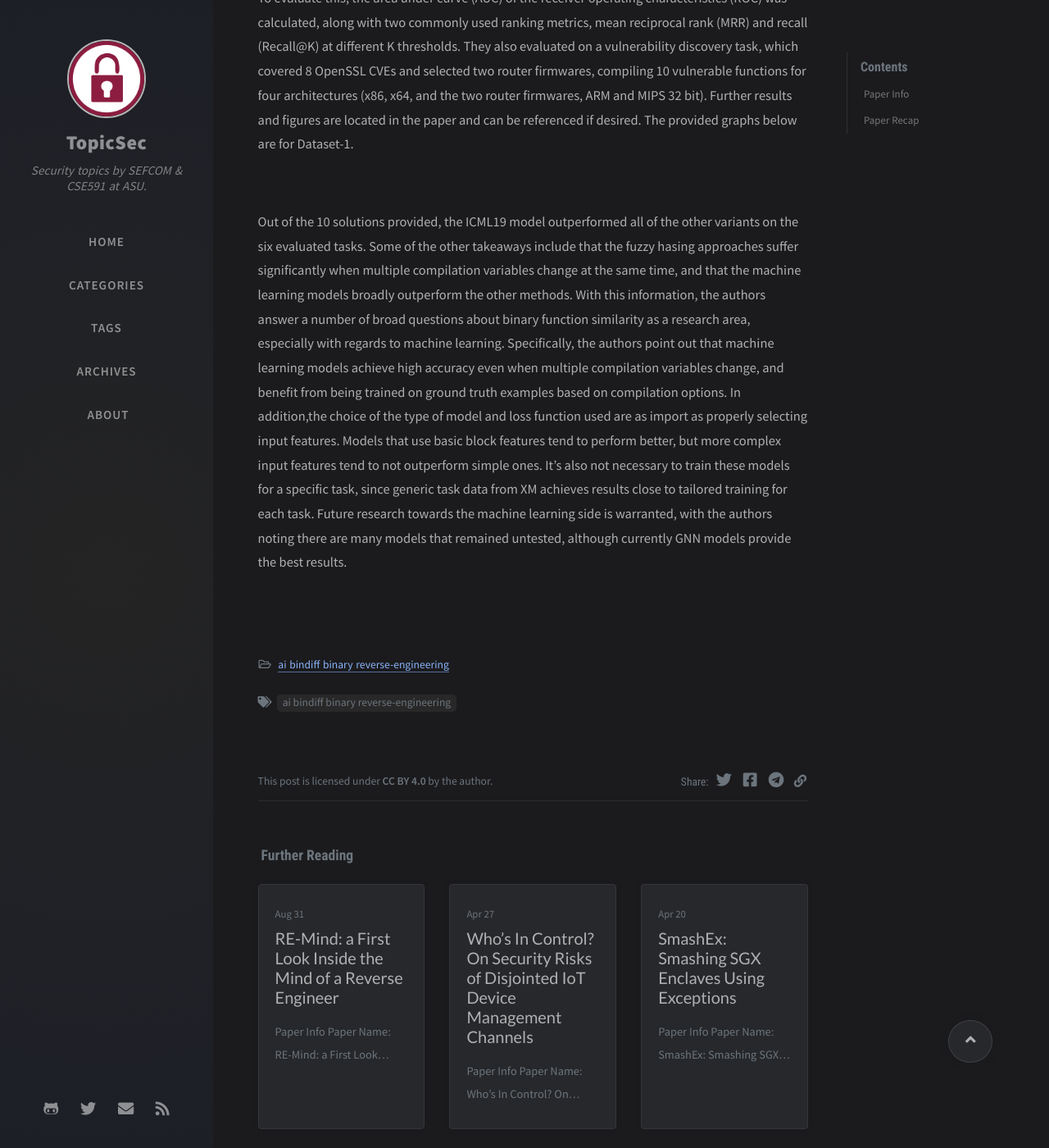
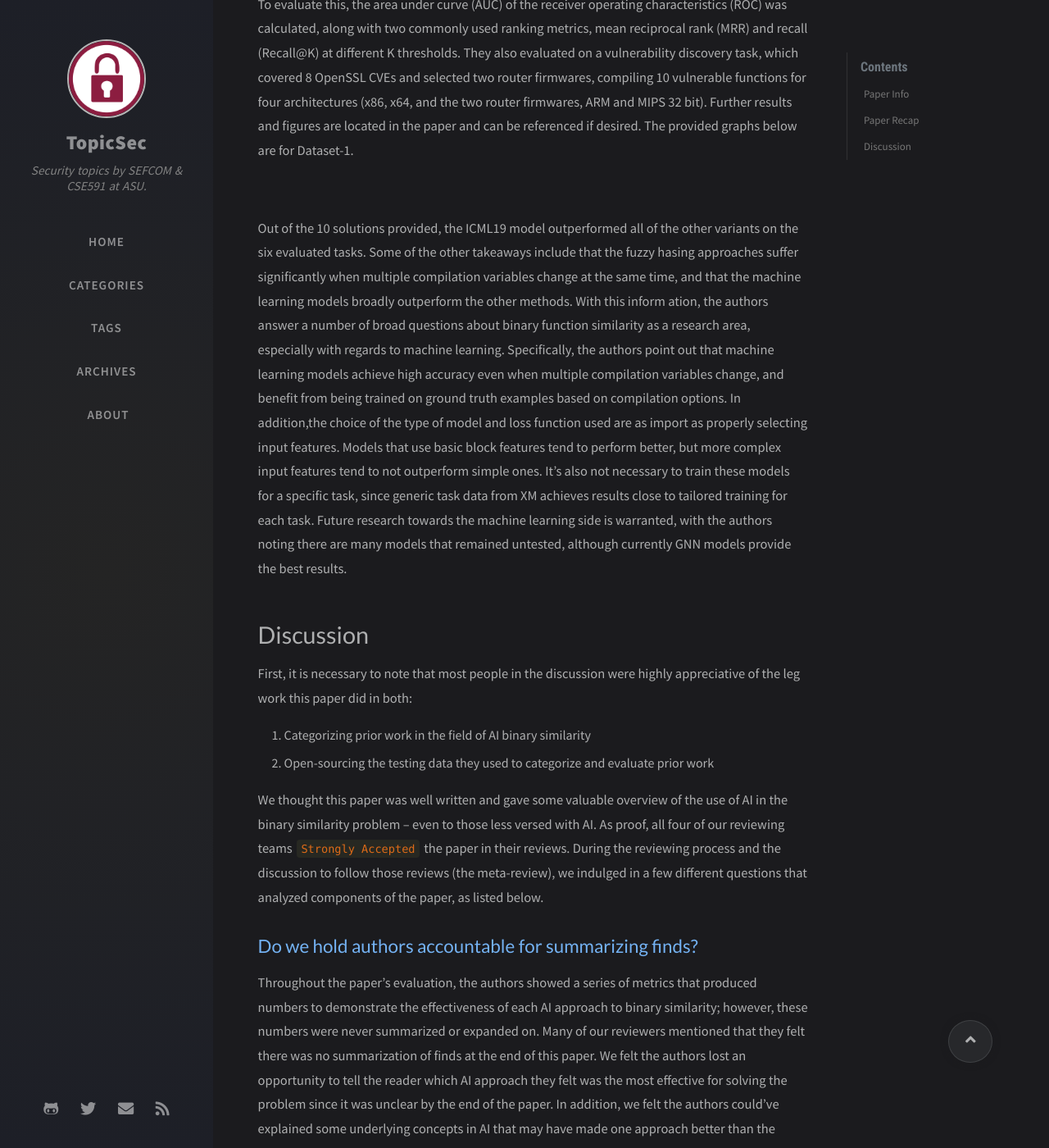
Before and after one commit to TopicSec/topicsec.github.io, a Jekyll site: the page built from _posts/2022-09-08-ai-bin-similarity.md, in a window 1280 px wide and 1400 px high, scrolled down 2428 px. Shown: the whole window at 82% size. Built offline with Jekyll 4.4.1, drawn with Linux system fonts in a browser that asks for light colours; nearby versions of some CDN libraries; comment, search, counter and statistics services are not loaded; some of the changed text lies outside the part shown.

Commit message:
add discussion

```diff
--- a/_posts/2022-09-08-ai-bin-similarity.md
+++ b/_posts/2022-09-08-ai-bin-similarity.md
@@ -6,7 +6,7 @@ tags: [ ai bindiff binary reverse-engineering ]
 pin: true
 ---
 
-## Paper Info
+# Paper Info
 - **Paper Name**: How Machine Learning Is Solving the Binary Function Similarity Problem
 - **Conference**: USENIX '22
 - **Author List**: Andrea Marcelli, Mariano Graziano, Xabier Ugarte-Pedrero, and Yanick Fratantonio
@@ -51,4 +51,30 @@ To evaluate this, the area under curve (AUC) of the receiver operating character
 
 ![](/assets/img/2022-09-08-ai-bin-similarity/fig1.png)
 
-Out of the 10 solutions provided, the ICML19 model outperformed all of the other variants on the six evaluated tasks. Some of the other takeaways include that the fuzzy hasing approaches suffer significantly when multiple compilation variables change at the same time, and that the machine learning models broadly outperform the other methods. With this information, the authors answer a number of broad questions about binary function similarity as a research area, especially with regards to machine learning. Specifically, the authors point out that machine learning models achieve high accuracy even when multiple compilation variables change, and benefit from being trained on ground truth examples based on compilation options. In addition,the choice of the type of model and loss function used are as import as properly selecting input features. Models that use basic block features tend to perform better, but more complex input features tend to not outperform simple ones. It's also not necessary to train these models for a specific task, since generic task data from XM achieves results close to tailored training for each task. Future research towards the machine learning side is warranted, with the authors noting there are many models that remained untested, although currently GNN models provide the best results.
+Out of the 10 solutions provided, the ICML19 model outperformed all of the other variants on the six evaluated tasks. Some of the other takeaways include that the fuzzy hasing approaches suffer significantly when multiple compilation variables change at the same time, and that the machine learning models broadly outperform the other methods. With this inform ation, the authors answer a number of broad questions about binary function similarity as a research area, especially with regards to machine learning. Specifically, the authors point out that machine learning models achieve high accuracy even when multiple compilation variables change, and benefit from being trained on ground truth examples based on compilation options. In addition,the choice of the type of model and loss function used are as import as properly selecting input features. Models that use basic block features tend to perform better, but more complex input features tend to not outperform simple ones. It's also not necessary to train these models for a specific task, since generic task data from XM achieves results close to tailored training for each task. Future research towards the machine learning side is warranted, with the authors noting there are many models that remained untested, although currently GNN models provide the best results.
+
+
+# Discussion
+First, it is necessary to note that most people in the discussion were highly appreciative of the leg work this paper did in both:
+1. Categorizing prior work in the field of AI binary similarity
+2. Open-sourcing the testing data they used to categorize and evaluate prior work
+
+We thought this paper was well written and gave some valuable overview of the use of AI in the binary similarity problem -- even to those less versed with AI. As proof, all four of our reviewing teams `Strongly Accepted` the paper in their reviews. During the reviewing process and the discussion to follow those reviews (the meta-review), we indulged in a few different questions that analyzed components of the paper, as listed below.
+
+## Do we hold authors accountable for summarizing finds?
+Throughout the paper's evaluation, the authors showed a series of metrics that produced numbers to demonstrate the effectiveness of each AI approach to binary similarity; however, these numbers were never summarized or expanded on. Many of our reviewers mentioned that they felt there was no summarization of finds at the end of this paper. We felt the authors lost an opportunity to tell the reader which AI approach they felt was the most effective for solving the problem since it was unclear by the end of the paper. In addition, we felt the authors could've explained some underlying concepts in AI that may have made one approach better than the others. We felt the paper was lacking in explaining why these AI concepts worked in the first place, though we do recognize the need to omit details on AI in a security conference.
+
+This paper's title is “How Machine Learning Is Solving the Binary Function Similarity Problem,” but by the end of the paper, we felt it was unclear `how well` AI was solving the problem. We felt it hard to understand if modern approaches in AI were strongly beating traditional approaches in this field. This paper could've made a deeper impact by explaining if AI is now becoming the superior approach in this field.
+
+## How can you apply this evaluation to non-AI approaches?
+In connection to understanding the evaluation, we felt the authors could've expanded on the applicability of this evaluation to non-AI techniques in the field since both approaches are mostly concerned with the accuracy of their identification of the same function. As described in the [paper recap](#paper-recap), this paper uses classic AI metrics such as `recall` to evaluate how well an AI approach identifies the correct function among a series of functions. Though metrics like recall are a solid approach to evaluating AI, it lacks the power to tell the reader who is winning: AI approaches or classic techniques.
+
+Since both traditional and AI approaches care about the same result, we felt this paper was lacking in its evaluation metrics of previous works. We felt there existed a metric that could compare both approaches to each other. As an example, just how much better is Trex than the classic BinDiff? Questions like these are paramount to helping the general scientific community understand the effectiveness of various approaches in a field.
+
+## How much is too little data?
+On a continued note of the evaluation, we had trouble understanding if the amount of data and the variance in it was enough to warrant a sound and non-biased evaluation of AI approaches. Dataset-1 and Dataset-2 contained a series of binaries from various projects, which we felt was good. Dataset-2 already has a background in the field as it was used in previous works' evaluation of effectiveness; however, Dataset-1 stumped us on why it had been chosen. The authors did not expand on why those had been chosen. As an alternative, we felt that choosing the top `n` binaries from `apt` might have been a better approach as it would've eased the question of whether the binaries chosen were too similar to each other.
+
+With any AI paper, we feel the author has a strong duty to prove to the reader that the data is non-biasedly selected for evaluation. As an example, if the author chooses a series of binaries that were HTTP server implementations, the question would arise if the AI approaches were just good at doing binary similarity in binaries that implement HTTP servers. We also wonder if choosing this many binaries would've flown for a paper that evaluates a new Binary Similarity approach that does not use AI.
+
+## Conclusion
+In conclusion, we felt this paper had some solid contributions to the field of Binary Similarity by expanding and categorizing AI approaches. Although we thought the paper had more to explain, such as what strategies are doing better and why we believe this paper pushed the field forward (in the right direction). We look forward to future works from the author.
```
